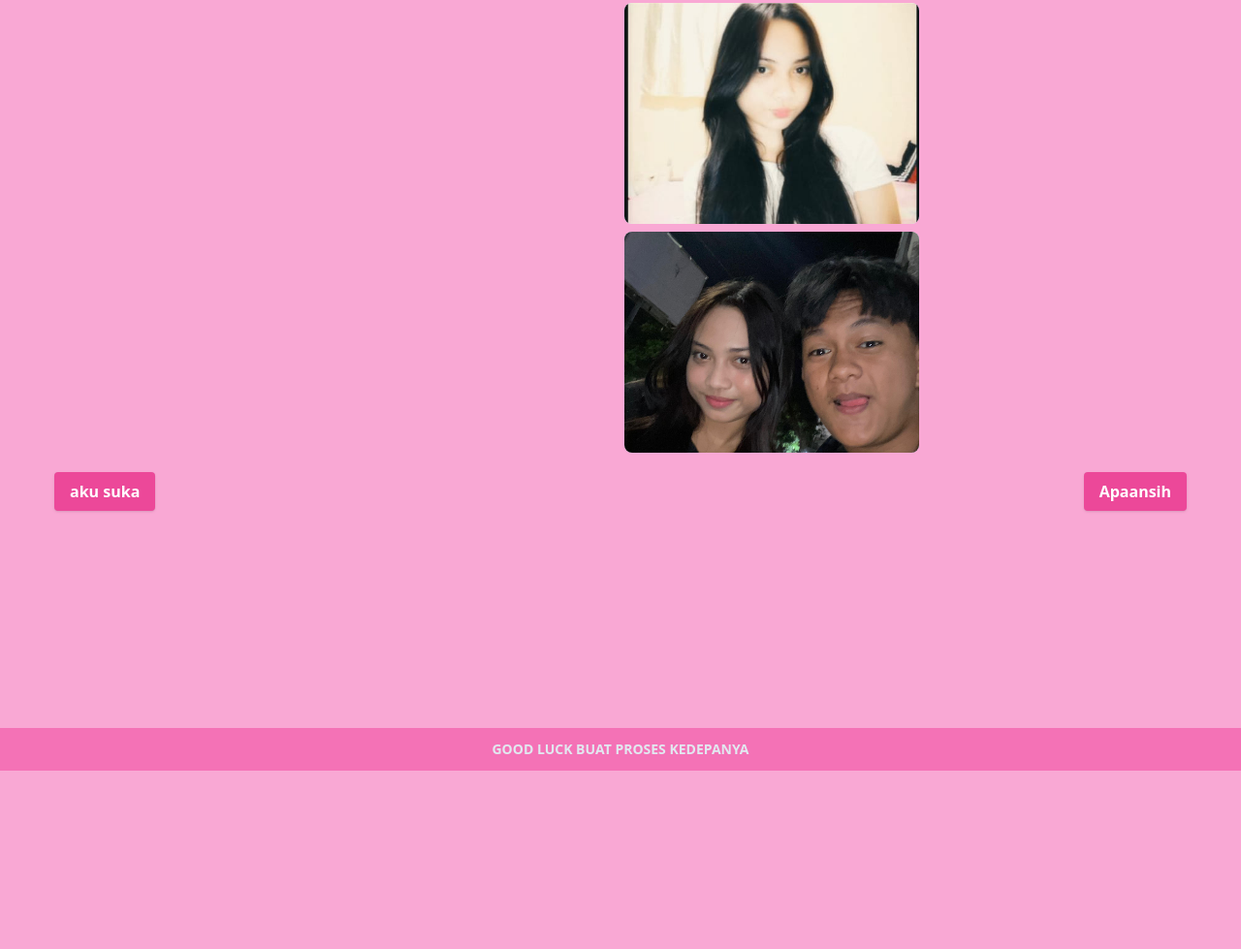
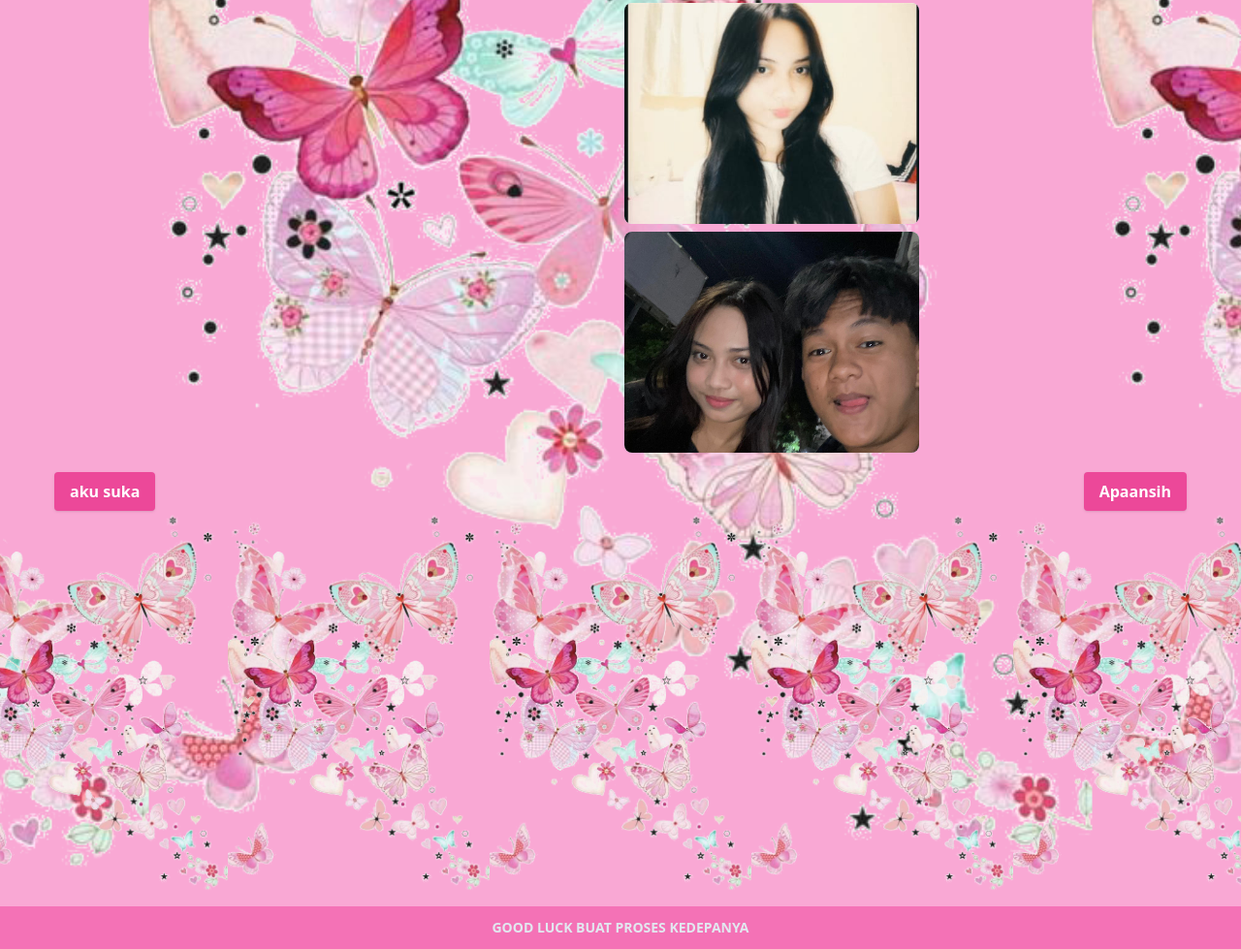
Before and after one commit to syarifulAmar123/Nalitha, a website: page HalamanUtama.html in a window 1280 px wide. Shown: the part 1049-2028 px from the top of the page at 97% size. Before the commit the page ends 1844 px from the top, so only its background shows below. Drawn offline with Linux system fonts and the light colour scheme.

Commit message:
menambahkan efek bacgroundimage

```diff
--- a/HalamanUtama.html
+++ b/HalamanUtama.html
@@ -6,7 +6,7 @@
     <link rel="stylesheet" href="src/output.css" />
     <title>Document</title>
   </head>
-  <body class="bg-pink-300">
+  <body class="bg-pink-300 animate-fade-in">
     <h1
       class="text-center p-5 text-2xl font-bold bg-pink-500 text-slate-50 mb-10"
     >
@@ -50,6 +50,7 @@
 
     <hr class="border-2 border-slate-600 mt-6" />
 
+    <div class="bg-[url('/img/pngegg.png')] bg-contain bg-center">
       <h1
         class="mt-14 text-center font-bold text-5xl font-dudel bg-gradient-to-t from-red-600 to-sky-600 bg-clip-text text-transparent"
       >
@@ -67,9 +68,7 @@
         </p>
       </div>
 
-    <div
-      class="mt-10 p-5 grid grid-cols-1 gap-2 md:grid-cols-4 bg-[url('/img/bg.jpg')] bg-cover bg-center min-h-[400px]"
-    >
+      <div class="mt-10 p-5 grid grid-cols-1 gap-2 md:grid-cols-4">
         <div
           class="h-15 bg-blue-100 aspect-[4/3] md:aspect-[3/4] lg:aspect-[4/3] rounded-lg overflow-hidden group hover:scale-95 transition-all duration-700"
         >
@@ -134,7 +133,12 @@
         </a>
       </div>
 
-    <div class="mb-56"></div>
+      <div class="mb-2">
+        <div
+          class="bg-[url('/img/pngegg.png')] bg-contain bg-center min-h-[400px]"
+        ></div>
+      </div>
+    </div>
 
     <footer
       class="p-3 left-0 right-0 text-center bg-pink-400 text-slate-200 font-bold text-sm"
--- a/tailwind.config.js
+++ b/tailwind.config.js
@@ -10,7 +10,7 @@ module.exports = {
         "spin-slow": "spin 3s linear infinite",
         "muncul-terus": "wiggle .5s linear 1 forwards",
         "muncul-terus-bawah": "wiggleBawah .5s linear 1 forwards",
-        "fade-in": "fadein 0.5s ease-out",
+        "fade-in": "fadein 2s linear 1 forwards",
         "fade-out": "fadeout 0.5s ease-in",
       },
       keyframes: {
```
Also changed, not shown: index.html (+1 -1 lines), img/pngegg.png (renamed from pngegg.png), src/output.css. Lines whose indentation alone changed are shown as unchanged.
